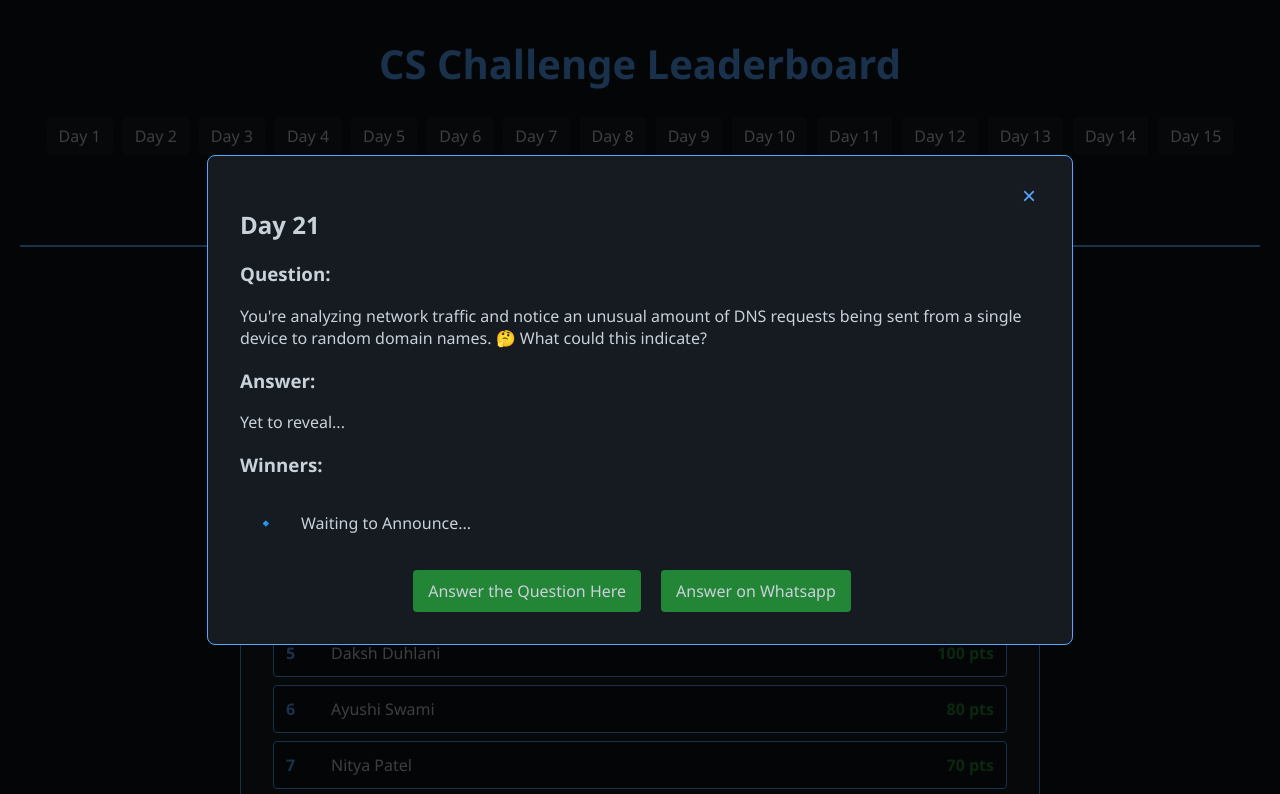
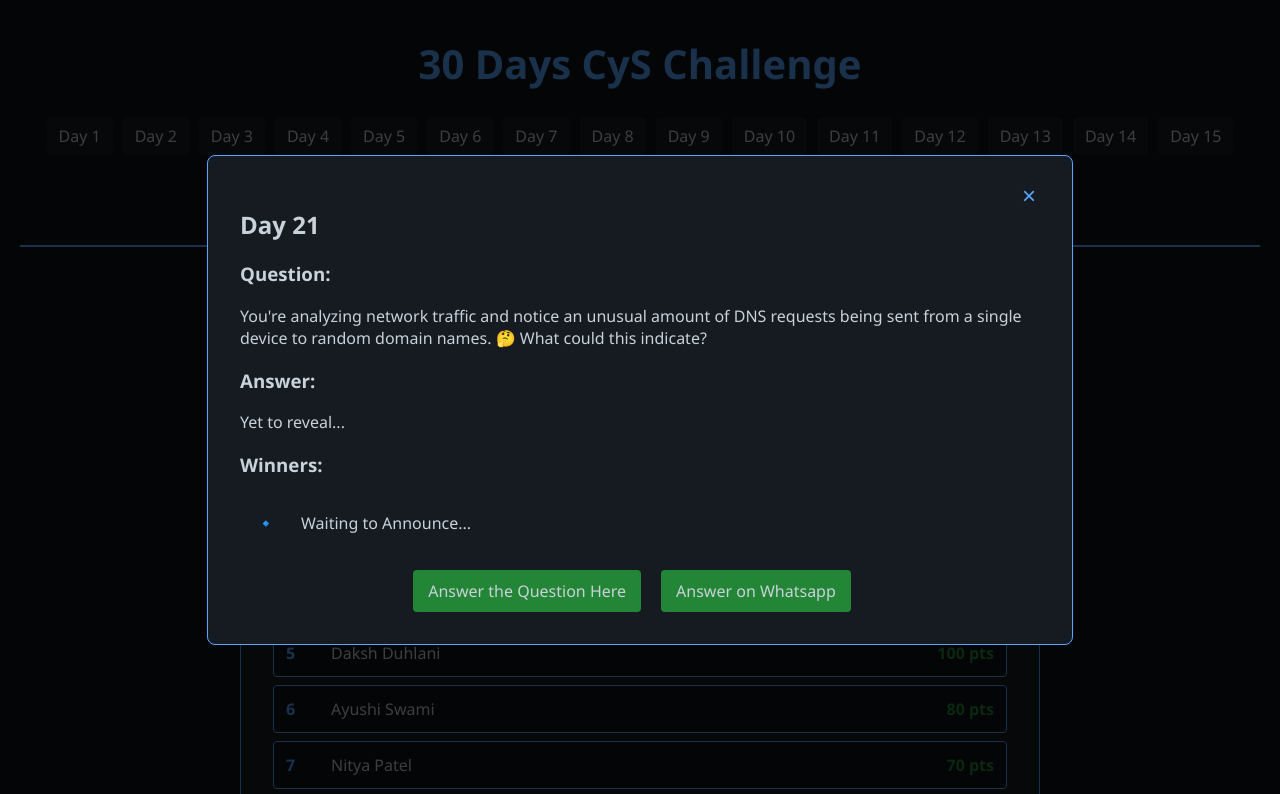
Before and after one commit to TechieYuvraj/CS-Challenge-Leaderboard, a plain HTML site: page index.html in a window 1280 px wide. Shown: the top 794 px of the page. Drawn offline with Linux system fonts and the light colour scheme.

Commit message:
Update index.html

```diff
--- a/index.html
+++ b/index.html
@@ -8,7 +8,7 @@
 </head>
 <body>
     <header>
-        <h1>CS Challenge Leaderboard</h1>
+        <h1>30 Days CyS Challenge</h1>
         <nav>
             <ul id="day-navigation">
                 <!-- Days will be populated dynamically -->
```
